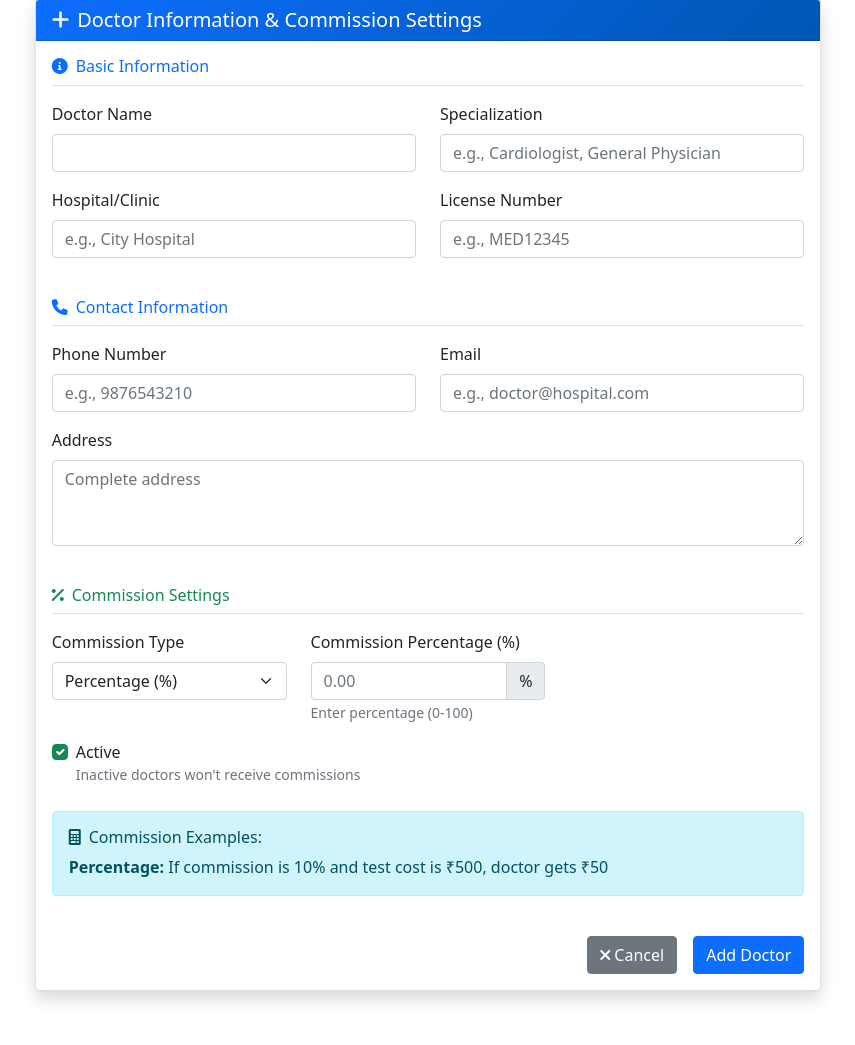
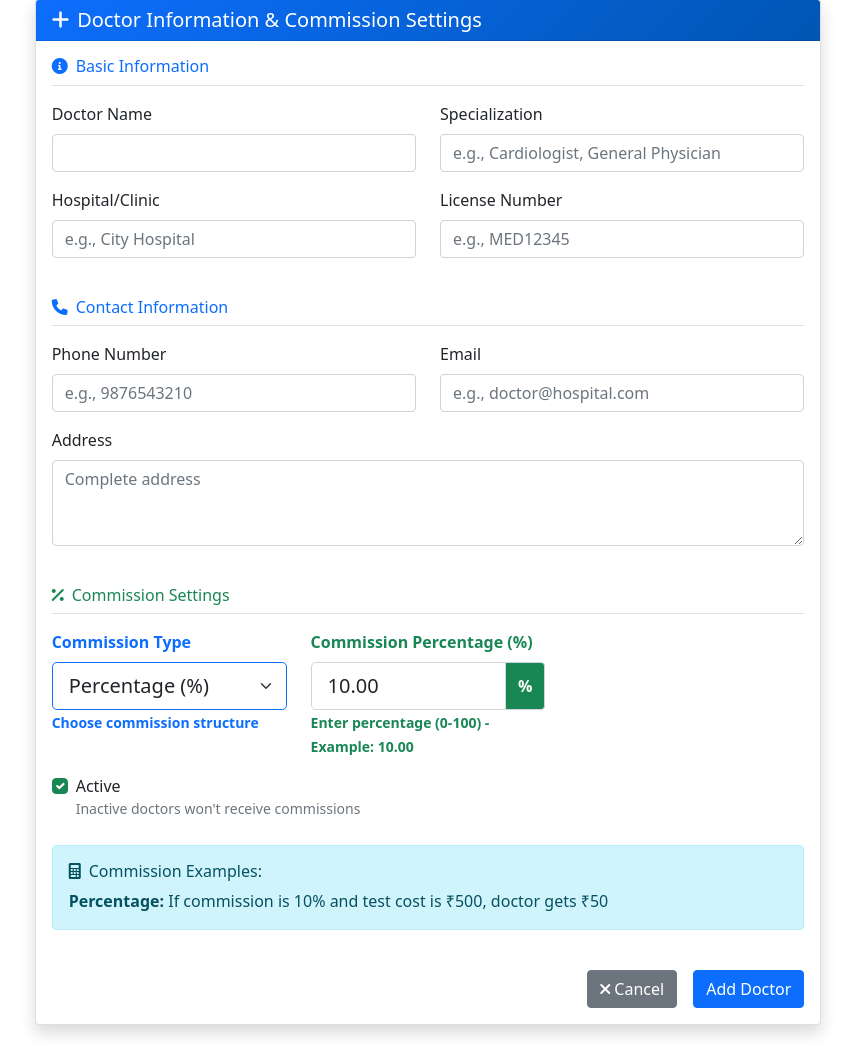
Before and after one commit to jitendrapal/pathology-v1, a Flask app: page /add_doctor in a window 1280 px wide. Shown: the part 147-1192 px from the top of the page, without its empty margins (212-1067 px from the left). Before the commit the page ends 1149 px from the top, so only its background shows below. Run offline with Flask 3, Linux system fonts and the light colour scheme.

Commit message:
ENHANCE DOCTOR COMMISSION UI: Make commission fields more visible in Add Doctor form with larger inputs, colored labels, default values, and better visual hierarchy for commission percentage and fixed amount fields

```diff
--- a/templates/add_doctor.html
+++ b/templates/add_doctor.html
@@ -90,26 +90,27 @@
                             </div>
 
                             <div class="col-md-4 mb-3">
-                                {{ form.commission_type.label(class="form-label") }}
-                                {{ form.commission_type(class="form-select", id="commission_type") }}
+                                {{ form.commission_type.label(class="form-label fw-bold text-primary") }}
+                                {{ form.commission_type(class="form-select form-select-lg border-primary", id="commission_type") }}
+                                <small class="text-primary fw-bold">Choose commission structure</small>
                             </div>
 
                             <div class="col-md-4 mb-3" id="percentage_field">
-                                {{ form.commission_percentage.label(class="form-label") }}
+                                {{ form.commission_percentage.label(class="form-label fw-bold text-success") }}
                                 <div class="input-group">
-                                    {{ form.commission_percentage(class="form-control", placeholder="0.00", step="0.01") }}
-                                    <span class="input-group-text">%</span>
+                                    {{ form.commission_percentage(class="form-control form-control-lg", placeholder="10.00", step="0.01", value="10.00") }}
+                                    <span class="input-group-text bg-success text-white fw-bold">%</span>
                                 </div>
-                                <small class="text-muted">Enter percentage (0-100)</small>
+                                <small class="text-success fw-bold">Enter percentage (0-100) - Example: 10.00</small>
                             </div>
 
                             <div class="col-md-4 mb-3" id="fixed_field" style="display: none;">
-                                {{ form.commission_amount.label(class="form-label") }}
+                                {{ form.commission_amount.label(class="form-label fw-bold text-warning") }}
                                 <div class="input-group">
-                                    <span class="input-group-text">₹</span>
-                                    {{ form.commission_amount(class="form-control", placeholder="0.00", step="0.01") }}
+                                    <span class="input-group-text bg-warning text-dark fw-bold">₹</span>
+                                    {{ form.commission_amount(class="form-control form-control-lg", placeholder="50.00", step="0.01", value="50.00") }}
                                 </div>
-                                <small class="text-muted">Fixed amount per test</small>
+                                <small class="text-warning fw-bold">Fixed amount per test - Example: ₹50.00</small>
                             </div>
 
                             <div class="col-12">
```
Also changed, not shown: 1 other file.
